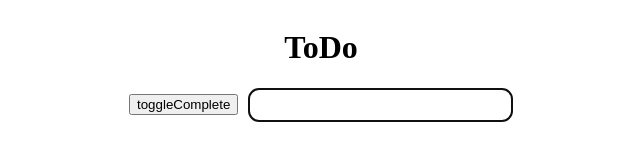
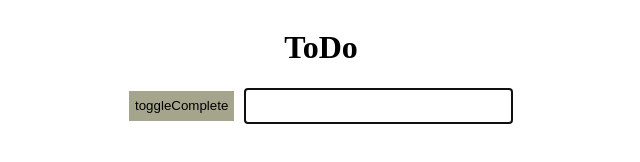
Before and after one commit to matwej29/ToDo-snp-internship, a website built with Parcel: page index.html in a window 1280 px wide. Shown: the whole page, without its empty margins (319-959 px from the left). Built offline with nearby package versions, Linux system fonts and the light colour scheme.

Commit message:
edit style

```diff
--- a/index.html
+++ b/index.html
@@ -12,7 +12,7 @@
       <h1>ToDo</h1>
       <div class="todo">
         <div class="input-field">
-          <button onclick="toggleCompleteButton()">toggleComplete</button>
+          <button onclick="toggleCompleteButton()" class="complete-button">toggleComplete</button>
           <input type="text" class="new-todo" onchange="addItem(this.value); this.value = ''" autofocus/>
         </div>
         <div class="todos">
--- a/main.css
+++ b/main.css
@@ -24,11 +24,25 @@ body {
   gap: 10px;
 }
 
+.complete-button {
+  height: 30px;
+  border: none;
+  background-color: var(--accent2);
+}
+
+.complete-button-active{
+  background-color: var(--dark);
+}
+
 .new-todo {
   height: 30px;
   flex: 1;
-  border-radius: 10px;
+  /* border-radius: 10px; */
   border: 1px solid black;
+}
+
+.new-todo:focus {
+  border: 2px solid black;
 }
 
 .todo {
@@ -53,7 +67,7 @@ body {
   justify-content: space-between;
   align-items: center;
   background-color: var(--light);
-  border-radius: 20px;
+  /* border-radius: 20px; */
   min-height: 60px;
 }
 
```
